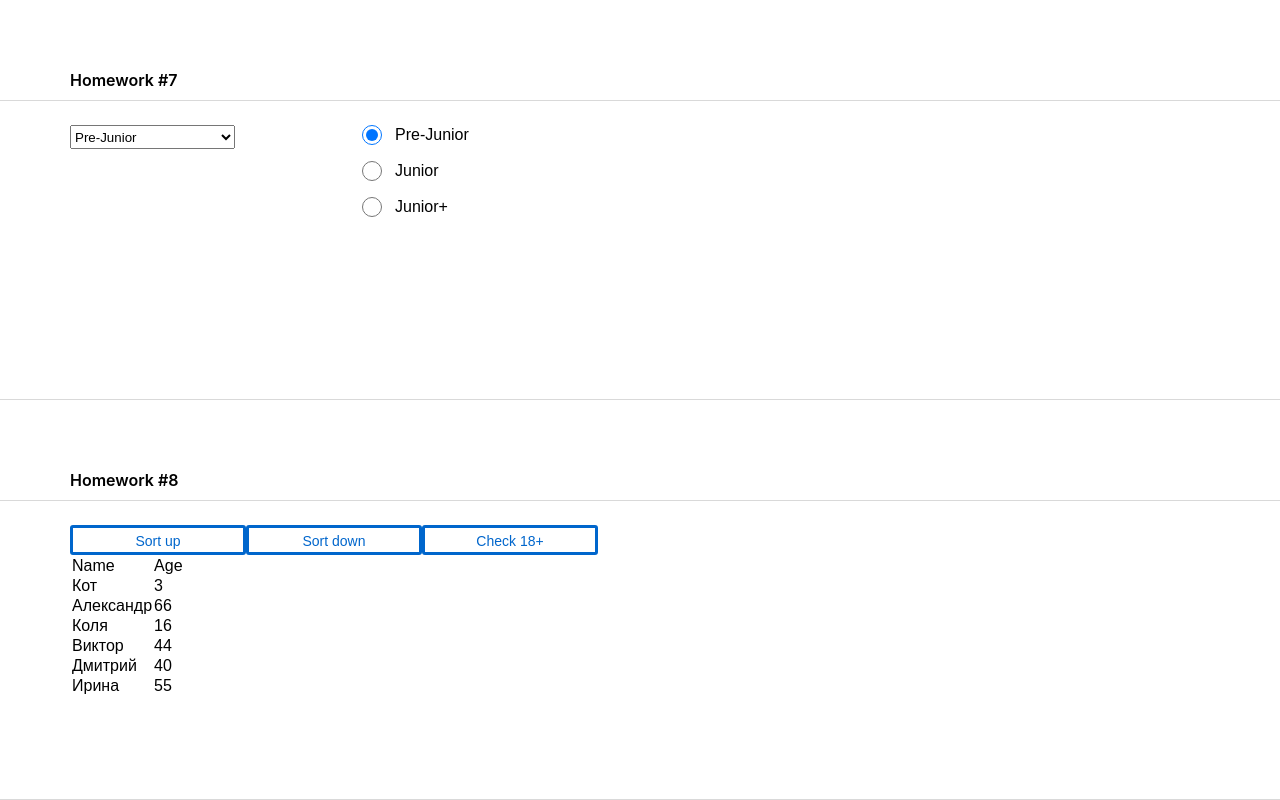
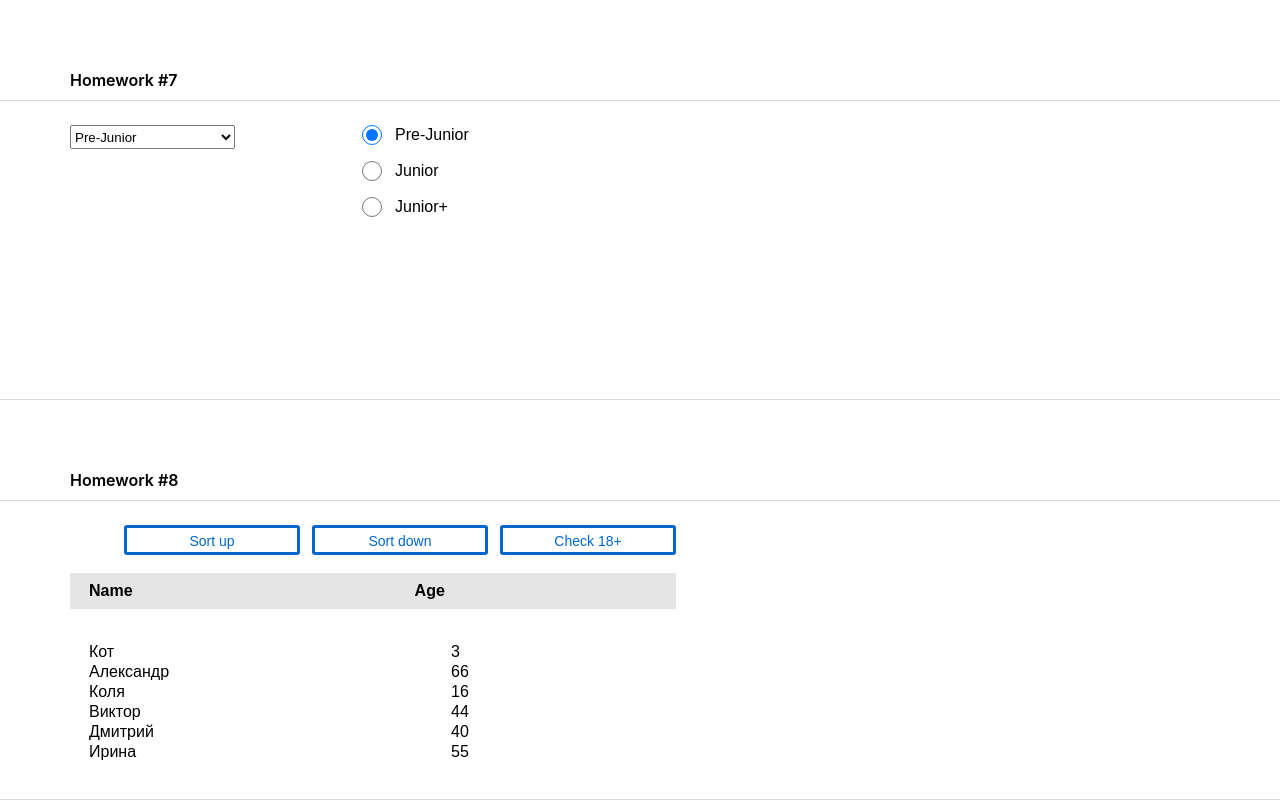
Before and after one commit to Komandr33/HW_2sprint, a React (Create React App) app: page /#/junior in a window 1280 px wide. Shown: the part 460-1260 px from the top of the page. Built offline with nearby package versions, Linux system fonts and the light colour scheme.

Commit message:
completed styles CSS in the HW7

```diff
--- a/src/s2-homeworks/hw08/HW8.module.css
+++ b/src/s2-homeworks/hw08/HW8.module.css
@@ -1,22 +1,43 @@
 .item {
+    margin: 16px 0 16px 0;
+    border-bottom: 1px solid #E5E5E5;
 }
 
 .item:last-of-type {
+    border-bottom: none;
 }
 
 .users {
+    display: flex;
+    flex-direction: column;
+    gap: 32px;
 }
 
 .buttonsContainer {
+    display: flex;
+    justify-content: right;
+    gap: 12px;
 }
 
 .container {
+    display: flex;
+    flex-direction: column;
+    max-width: 606px;
 }
 
 .thead {
+    display: flex;
+    align-items: center;
+    margin-top: 18px;
+    min-height: 36px;
+    background-color: #E5E5E5;
+    font-size: 16px;
+    font-weight: 600;
 }
 
 .nameCol {
+    padding-left: 17px;
+    padding-right: 280px;
 }
 
 .ageCol {
```
